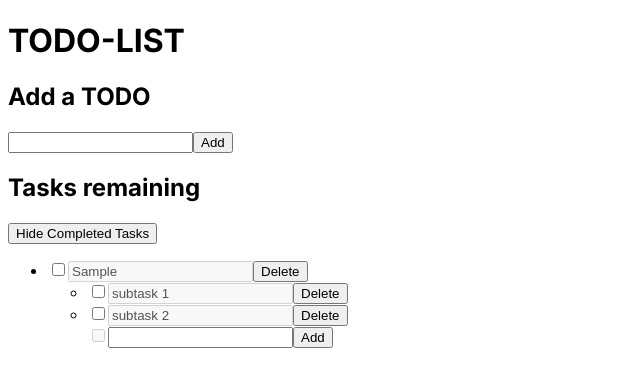
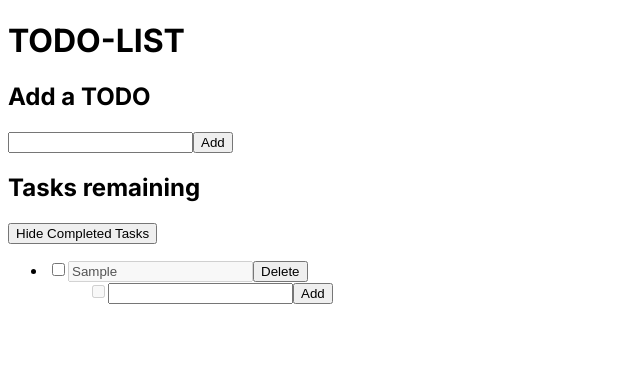
Before and after one commit to jerichosy/todo-list, a Next.js app: page / in a window 1280 px wide. Both pictures are taken after typing "Sample" into the empty fields and a click on the button "Add". Shown: the top 386 px of the page, without its empty margins (0-640 px from the left). Built offline with nearby package versions, Linux system fonts and the light colour scheme.

Commit message:
Comment out hardcoded subtask values

```diff
--- a/src/app/components/Todo.js
+++ b/src/app/components/Todo.js
@@ -5,14 +5,9 @@ import TodoSub from "./TodoSub";
 import AddTodoSub from "./AddTodoSub";
 
 export default function Todo({ id, title, done, handleDeleteTodo, handleChangeTodo }) {
-    // const subTasks = [
-    //     { id: 1, title: 'subtask 1', done: false },
-    //     { id: 2, title: 'subtask 2', done: false }
-    // ]
-
     const [subTasks, setSubTasks] = useState([
-        { id: 1, title: 'subtask 1', done: false },
-        { id: 2, title: 'subtask 2', done: false }
+        // { id: 1, title: 'subtask 1', done: false },
+        // { id: 2, title: 'subtask 2', done: false }
     ])
 
     function handleAddSubTask(title) {
```
